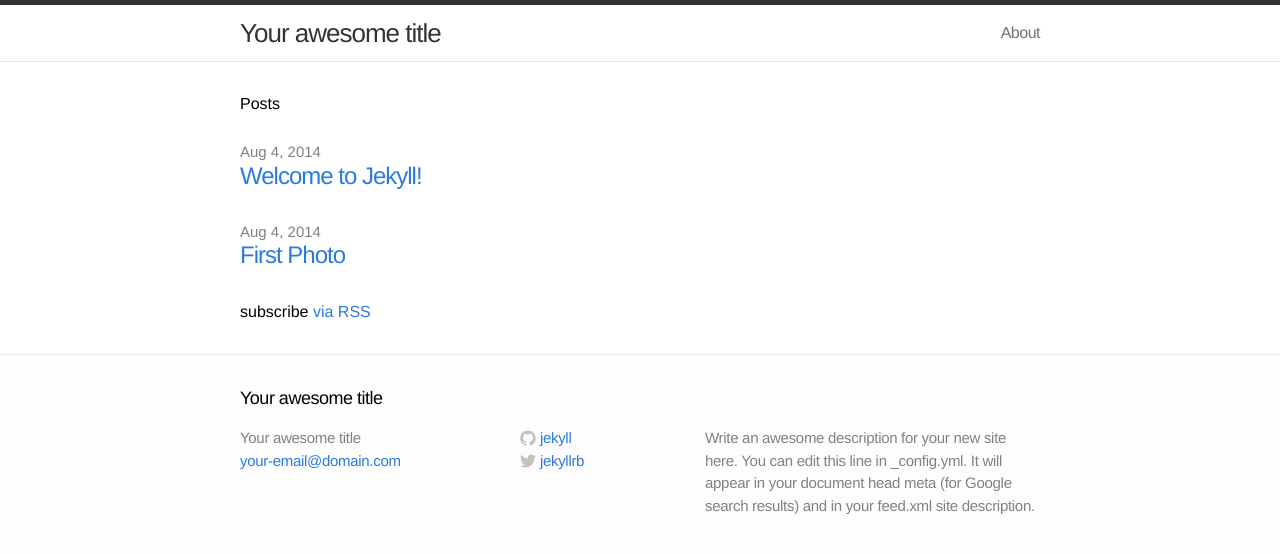
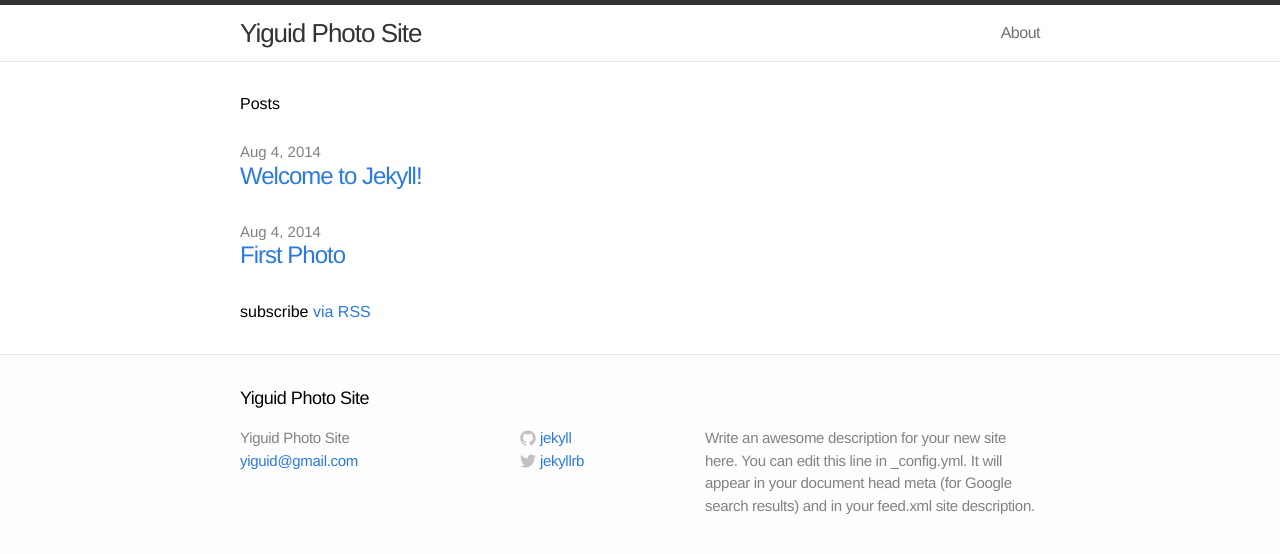
Before and after one commit to yiguid/yiguid.github.io, a Jekyll site: the page built from index.html, in a window 1280 px wide. Shown: the top 554 px of the page. Built offline with Jekyll 4.4.1, drawn with Linux system fonts in a browser that asks for light colours.

Commit message:
first photo

```diff
--- a/_config.yml
+++ b/_config.yml
@@ -1,6 +1,6 @@
 # Site settings
-title: Your awesome title
-email: your-email@domain.com
+title: Yiguid Photo Site
+email: yiguid@gmail.com
 description: "Write an awesome description for your new site here. You can edit this line in _config.yml. It will appear in your document head meta (for Google search results) and in your feed.xml site description."
 baseurl: ""
 url: "http://yourdomain.com"
```
